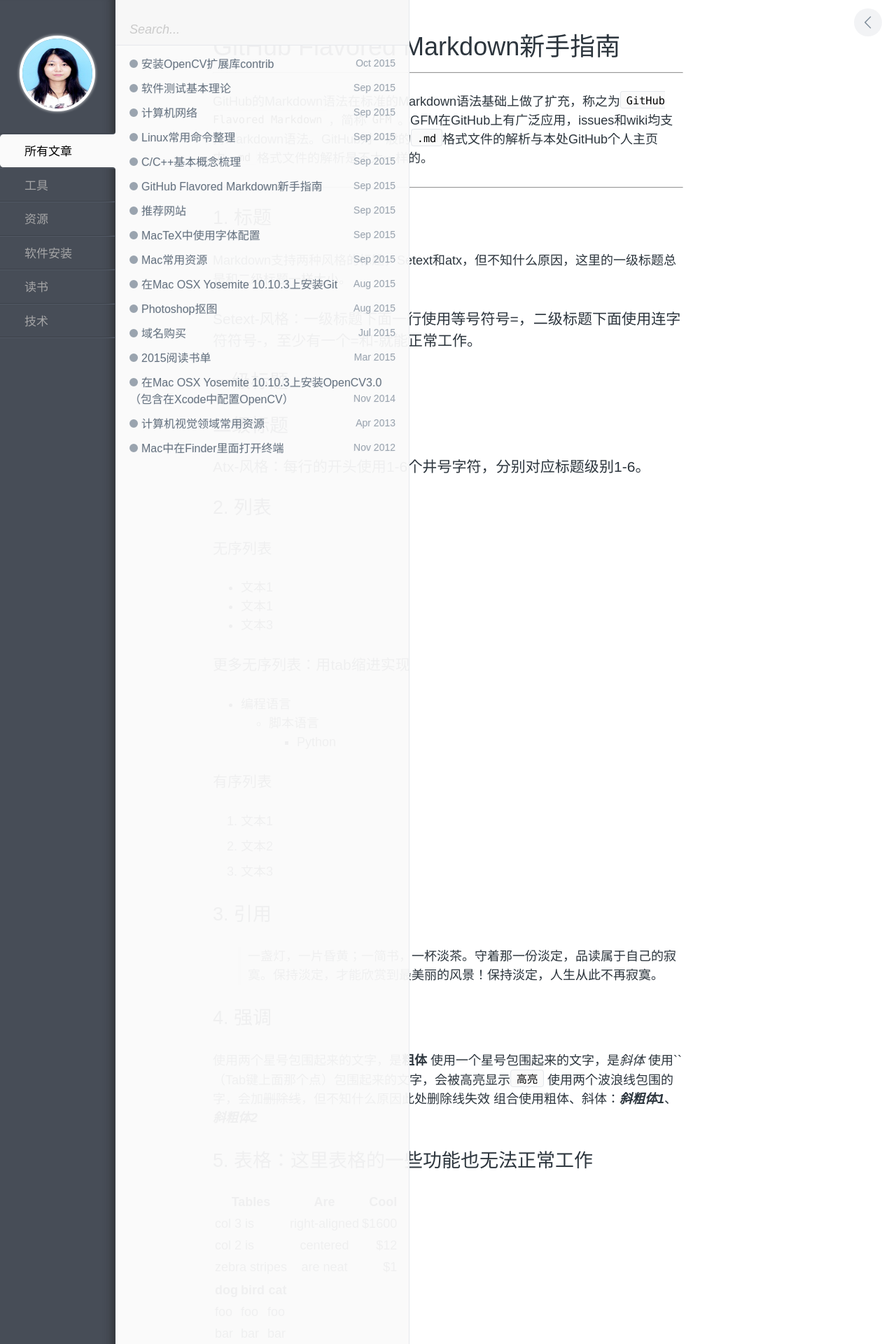
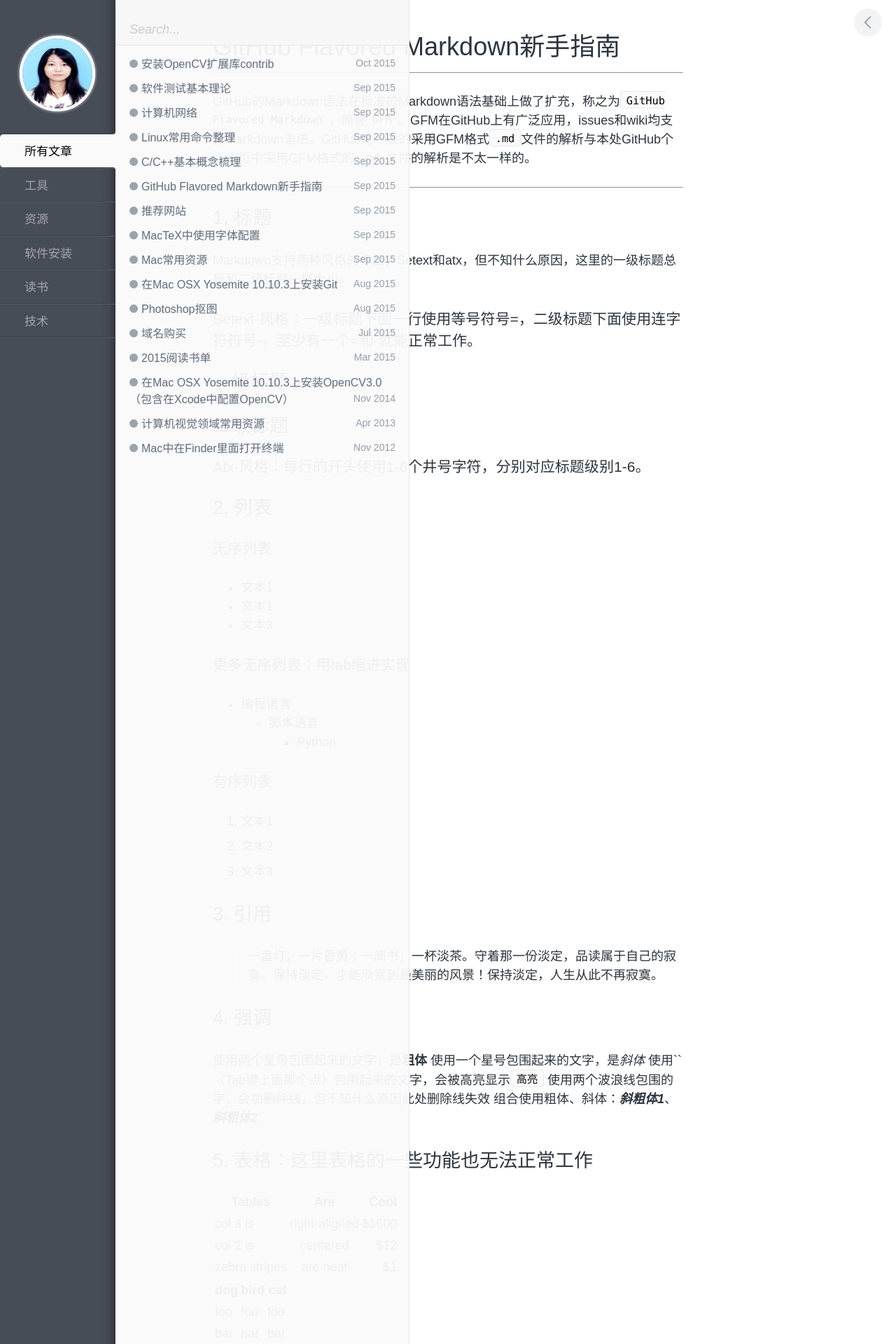
Before and after one commit to zhuyafei/zhuyafei.github.io, a Jekyll site: the page built from _posts/tech/2015-09-20-Markdown.md, in a window 1280 px wide. Shown: the top 1920 px of the page at 70% size. Built offline with Jekyll 4.4.1, drawn with Linux system fonts in a browser that asks for light colours; comment, search, counter and statistics services are not loaded.

Commit message:
Modify 2015-09-20-Markdown.md

```diff
--- a/_posts/tech/2015-09-20-Markdown.md
+++ b/_posts/tech/2015-09-20-Markdown.md
@@ -5,7 +5,7 @@
 ---
 
 --------------------
-GitHub的Markdown语法在标准的Markdown语法基础上做了扩充，称之为`GitHub Flavored Markdown`，简称`GFM`。GFM在GitHub上有广泛应用，issues和wiki均支持Markdown语法。GitHub对一般的`.md`格式文件的解析与本处GitHub个人主页中`.md`格式文件的解析是不太一样的。
+GitHub的Markdown语法在标准的Markdown语法基础上做了扩充，称之为`GitHub Flavored Markdown`，简称`GFM`。GFM在GitHub上有广泛应用，issues和wiki均支持Markdown语法。GitHub对一般的采用GFM格式`.md`文件的解析与本处GitHub个人主页中采用GFM格式的`.md`文件的解析是不太一样的。
 
 --------------------
 
```
